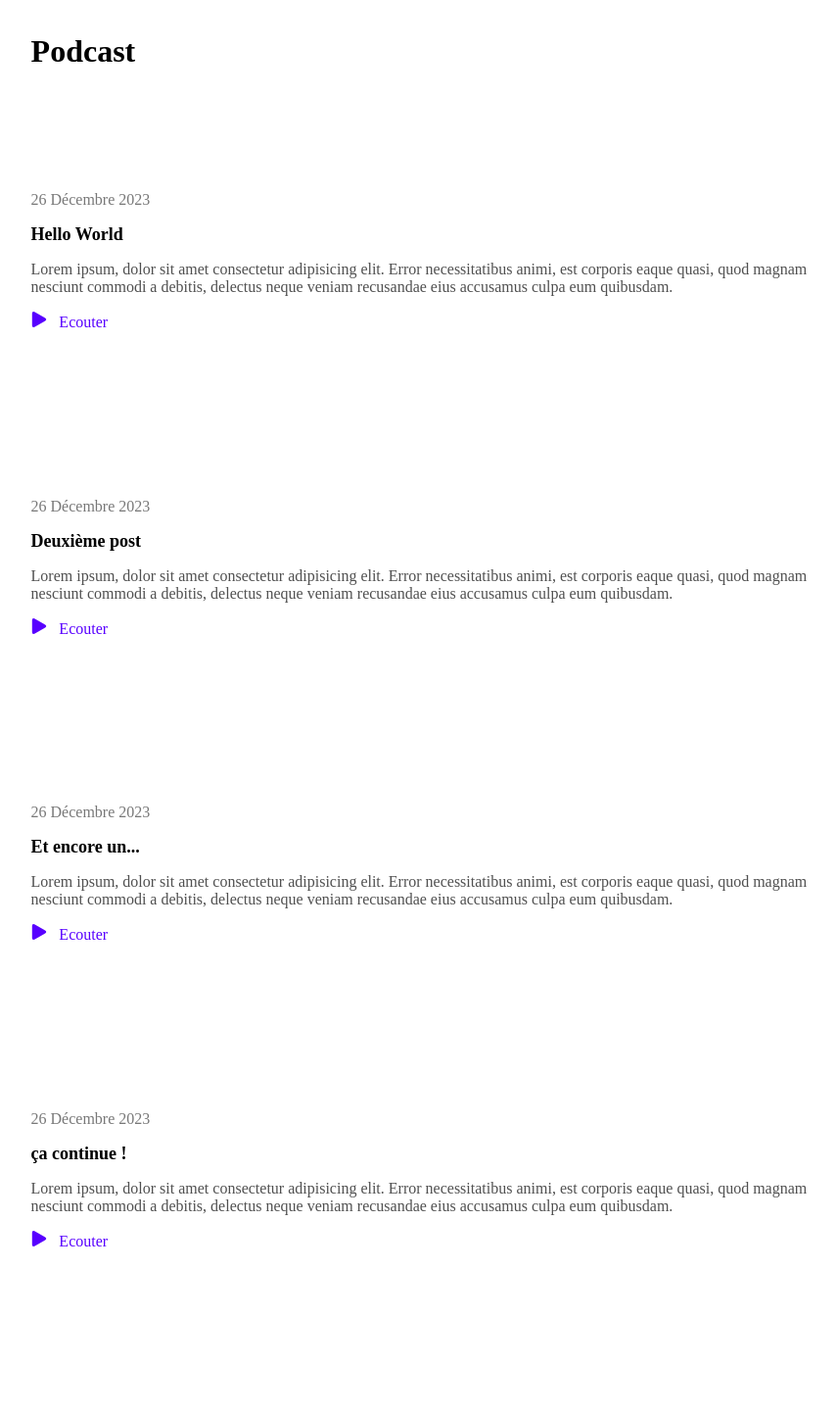
After one commit to ElementaryLewis/podcast_Lewis, a PHP site: page /index.php in a window 1280 px wide. The commit adds this page. Shown: the whole page at 98% size, without its empty margins (130-985 px from the left). Run offline with PHP 8.4, Linux system fonts and the light colour scheme.

Commit message:
Finalisation de l'activité.

```diff
--- /dev/null
+++ b/index.php
@@ -0,0 +1,112 @@
+<!DOCTYPE html>
+<html lang="en">
+
+<head>
+  <meta charset="UTF-8" />
+  <meta name="viewport" content="width=device-width, initial-scale=1.0" />
+  <title>Document</title>
+  <link rel="stylesheet" href="./styles.css" />
+</head>
+
+<body>
+  <h1>Podcast</h1>
+  <!-- N° 1 -->
+  <section class="podcast">
+    <p class="date">
+      <?php
+      include 'vars.php';
+      echo $podcast[0]['date'];
+      ?>
+    </p>
+    <h2 class="title">
+      <?php
+      include 'vars.php';
+      echo $podcast[0]['title'];
+      ?>
+    </h2>
+    <p class="descrip">
+      <?php
+      include 'vars.php';
+      echo $podcast[0]['descrip'];
+      ?>
+    </p>
+    <p class="listen">
+      <a href="podcast.php?id=0"><img src="./play-button.png" />Ecouter</a>
+    </p>
+  </section>
+  <!-- N° 2 -->
+  <section class="podcast">
+    <p class="date">
+      <?php
+      include 'vars.php';
+      echo $podcast[1]['date'];
+      ?>
+    </p>
+    <h2 class="title">
+      <?php
+      include 'vars.php';
+      echo $podcast[1]['title'];
+      ?>
+    </h2>
+    <p class="descrip">
+      <?php
+      include 'vars.php';
+      echo $podcast[1]['descrip'];
+      ?>
+    </p>
+    <p class="listen">
+      <a href="podcast.php?id=1"><img src="./play-button.png" />Ecouter</a>
+    </p>
+  </section>
+  <!-- N° 3 -->
+  <section class="podcast">
+    <p class="date">
+      <?php
+      include 'vars.php';
+      echo $podcast[2]['date'];
+      ?>
+    </p>
+    <h2 class="title">
+      <?php
+      include 'vars.php';
+      echo $podcast[2]['title'];
+      ?>
+    </h2>
+    <p class="descrip">
+      <?php
+      include 'vars.php';
+      echo $podcast[2]['descrip'];
+      ?>
+    </p>
+    <p class="listen">
+      <a href="podcast.php?id=2"><img src="./play-button.png" />Ecouter</a>
+    </p>
+  </section>
+  <!-- N° 4 -->
+  <section class="podcast">
+    <p class="date">
+      <?php
+      include 'vars.php';
+      echo $podcast[3]['date'];
+      ?>
+    </p>
+    <h2 class="title">
+      <?php
+      include 'vars.php';
+      echo $podcast[3]['title'];
+      ?>
+    </h2>
+    <p class="descrip">
+      <?php
+      include 'vars.php';
+      echo $podcast[3]['descrip'];
+      ?>
+    </p>
+    <p class="listen">
+      <a href="podcast.php?id=3"><img src="./play-button.png" />Ecouter</a>
+    </p>
+  </section>
+  <script src="./script.js"></script>
+</body>
+
+</html>
--- a/styles.css
+++ b/styles.css
@@ -1,6 +1,6 @@
 * {
     padding-left: 3vw;
-    width: 60vw;
+    padding-right: 6vw;
 }
 
 h1 {
@@ -25,7 +25,7 @@ h2 {
 }
 
 .listen img {
-    width: 3%;
+    padding-right: 1vw;
 }
 
 a {
@@ -53,3 +53,17 @@ a:visited {
 .audio {
     padding: 0vw;
 }
+
+.error {
+    margin: auto;
+    padding: 0;
+    text-align: center;
+    justify-content: center;
+}
+
+.home {
+    text-align: center;
+    justify-content: center;
+    font-size: xx-large;
+    padding: 0;
+}
--- /dev/null
+++ b/vars.php
@@ -0,0 +1,45 @@
+<?php
+
+$podcast = [
+    [
+        'id' => '0',
+        'date' => '26 Décembre 2023',
+        'title' => 'Hello World',
+        'audio' => './audio/01.mp3',
+        'descrip' => 'Lorem ipsum, dolor sit amet consectetur adipisicing elit. Error
+    necessitatibus animi, est corporis eaque quasi, quod magnam nesciunt
+    commodi a debitis, delectus neque veniam recusandae eius accusamus culpa
+    eum quibusdam.',
+    ],
+    [
+        'id' => '1',
+        'date' => '26 Décembre 2023',
+        'title' => 'Deuxième post',
+        'audio' => './audio/02.mp3',
+        'descrip' => 'Lorem ipsum, dolor sit amet consectetur adipisicing elit. Error
+    necessitatibus animi, est corporis eaque quasi, quod magnam nesciunt
+    commodi a debitis, delectus neque veniam recusandae eius accusamus culpa
+    eum quibusdam.',
+    ],
+    [
+        'id' => '2',
+        'date' => '26 Décembre 2023',
+        'title' => 'Et encore un...',
+        'audio' => './audio/03.mp3',
+        'descrip' => 'Lorem ipsum, dolor sit amet consectetur adipisicing elit. Error
+    necessitatibus animi, est corporis eaque quasi, quod magnam nesciunt
+    commodi a debitis, delectus neque veniam recusandae eius accusamus culpa
+    eum quibusdam.',
+    ],
+    [
+        'id' => '3',
+        'date' => '26 Décembre 2023',
+        'title' => 'ça continue !',
+        'audio' => './audio/05.mp3',
+        'descrip' => 'Lorem ipsum, dolor sit amet consectetur adipisicing elit. Error
+    necessitatibus animi, est corporis eaque quasi, quod magnam nesciunt
+    commodi a debitis, delectus neque veniam recusandae eius accusamus culpa
+    eum quibusdam.',
+    ],
+];
+?>
```
Also changed, not shown: index.html (deleted, +0 -66 lines), podcast.php (added, +86 -0 lines), podcast1.php (deleted, +0 -29 lines), podcast2.php (deleted, +0 -29 lines), podcast3.php (deleted, +0 -29 lines), podcast4.php (deleted, +0 -29 lines).
